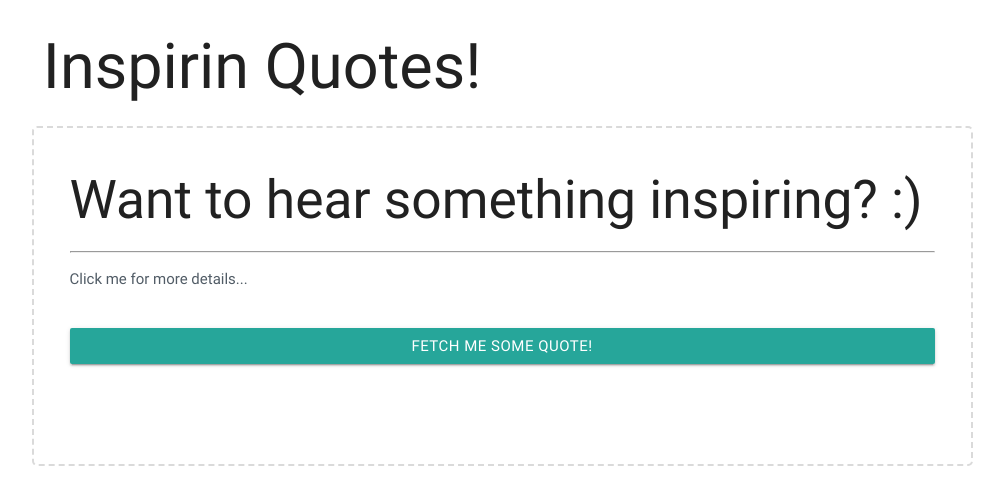
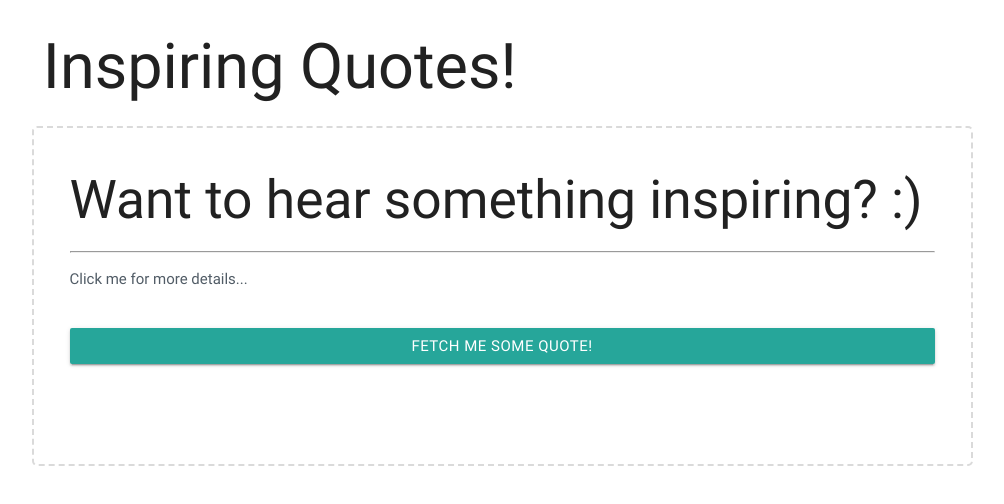
Before and after one commit to Javier-Montagna/Quote-of-the-day, an Angular app: page / in a window 1280 px wide. Shown: the top 504 px of the page, without its empty margins (138-1142 px from the left). Built offline with nearby package versions, Linux system fonts and the light colour scheme; what angular2-materialize would draw is missing.

Commit message:
Fix title error

```diff
--- a/src/app/app.component.html
+++ b/src/app/app.component.html
@@ -1,7 +1,7 @@
 <!--The content below is only a placeholder and can be replaced.-->
 <div class="container">
   <div class="row">
-    <h1 class="tag-title">Inspirin Quotes!</h1>
+    <h1 class="tag-title">Inspiring Quotes!</h1>
     <div class="row">
       <div class="col-md-4 text-center">
         <div class="box">
```
